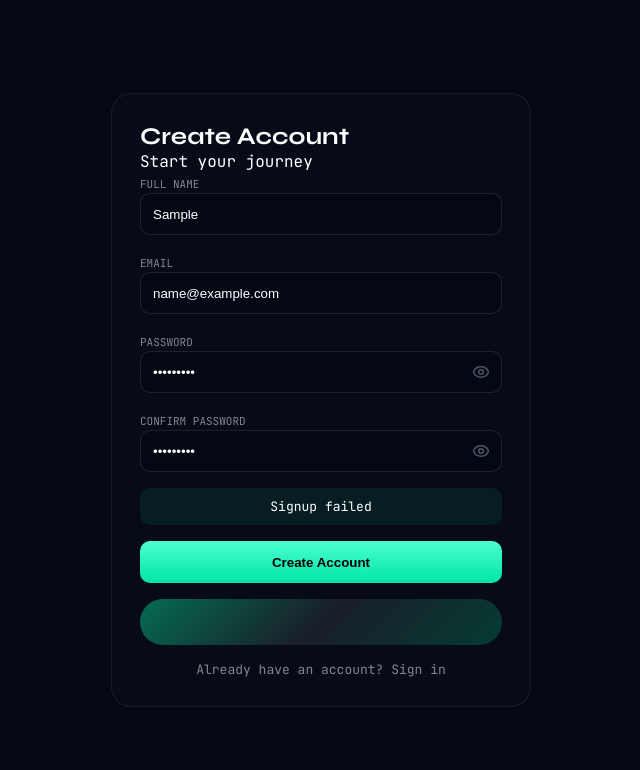
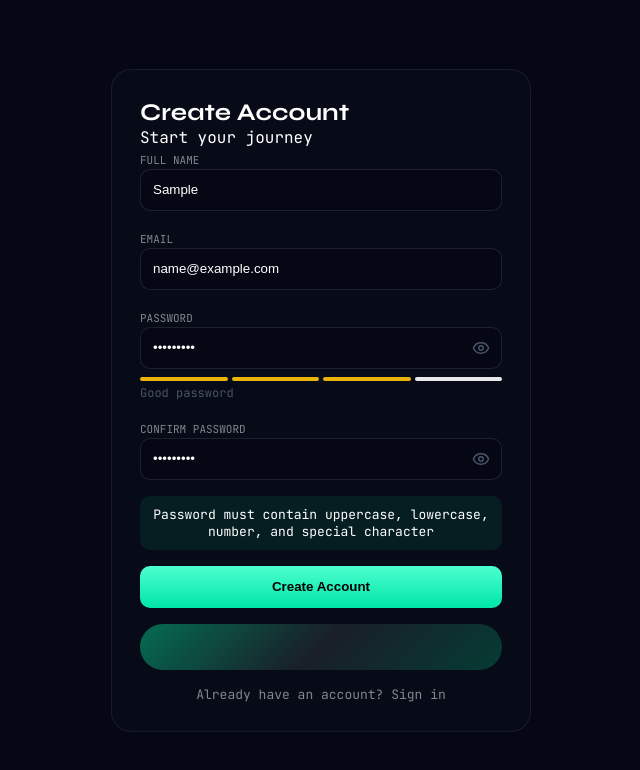
Before and after one commit to Rahul-Karki/API-Gateway, a React (Vite) app in the folder frontend/: page /signup in a window 1280 px wide. Both pictures are taken after typing "Sample", "name@example.com", "Sample123", "Sample123" into the empty fields and a click on the button "Create Account". Shown: the top 770 px of the page, without its empty margins (319-959 px from the left). Built offline with nearby package versions, Linux system fonts and the light colour scheme; no server answers.

Commit message:
added strong password check

```diff
--- a/frontend/src/components/login-form.tsx
+++ b/frontend/src/components/login-form.tsx
@@ -25,6 +25,7 @@ export default function LoginForm() {
   const [loading, setLoading] = useState<boolean>(false)
   const [timer, setTimer] = useState<number>(0)
   const [showPassword, setShowPassword] = useState<boolean>(false)
+
 
   // =========================
   // INPUT CHANGE
--- a/frontend/src/components/resetPassword-form.tsx
+++ b/frontend/src/components/resetPassword-form.tsx
@@ -2,6 +2,8 @@ import { useState } from "react"
 import { useLocation, useNavigate } from "react-router-dom"
 import { Eye, EyeOff } from "lucide-react"
 import apiClient from "@/services/apiClient"
+import { isStrongPassword } from "@/utils/regex"
+import { getPasswordStrength } from "@/utils/strength"
 
 export default function ResetPasswordForm() {
   const [password, setPassword] = useState<string>("")
@@ -9,6 +11,7 @@ export default function ResetPasswordForm() {
   const [message, setMessage] = useState<string>("")
   const [showPassword, setShowPassword] = useState<boolean>(false)
   const [showConfirmPassword, setShowConfirmPassword] = useState<boolean>(false)
+  const [passwordStrength, setPasswordStrength] = useState<number>(0)
 
   const navigate = useNavigate()
   const token = new URLSearchParams(useLocation().search).get("token")
@@ -18,6 +21,11 @@ export default function ResetPasswordForm() {
 
     if (password.length < 8) {
       setMessage("Please enter password of atleast 8 characters")
+      return
+    }
+
+    if (!isStrongPassword(password)) {
+      setMessage("Password must contain uppercase, lowercase, number, and special character (@$!%*?&)")
       return
     }
 
@@ -65,9 +73,13 @@ export default function ResetPasswordForm() {
               <input
                 type={showPassword ? "text" : "password"}
                 value={password}
-                onChange={(e) => setPassword(e.target.value)}
+                onChange={(e) => {
+                  setPassword(e.target.value);
+                  setPasswordStrength(getPasswordStrength(e.target.value));
+                }}
                 required
                 style={{ width: "100%", paddingRight: "40px" }}
+                placeholder="Min 8 chars, uppercase, lowercase, number, symbol"
               />
               <button
                 type="button"
@@ -88,8 +100,44 @@ export default function ResetPasswordForm() {
                 {showPassword ? <EyeOff size={18} /> : <Eye size={18} />}
               </button>
             </div>
+
+            {/* Password Strength Meter */}
+            {password && (
+              <div style={{ marginTop: "8px" }}>
+                <div style={{ display: "flex", gap: "4px", marginBottom: "4px" }}>
+                  {[1, 2, 3, 4].map((level) => (
+                    <div
+                      key={level}
+                      style={{
+                        height: "4px",
+                        flex: 1,
+                        borderRadius: "2px",
+                        background:
+                          level <= passwordStrength
+                            ? passwordStrength === 1
+                              ? "#ef4444"
+                              : passwordStrength === 2
+                              ? "#f97316"
+                              : passwordStrength === 3
+                              ? "#eab308"
+                              : "#22c55e"
+                            : "#e5e7eb",
+                        transition: "all 0.3s ease",
+                      }}
+                    />
+                  ))}
+                </div>
+                <div style={{ fontSize: "12px", color: "#4a5568" }}>
+                  {passwordStrength === 1 && "Weak password"}
+                  {passwordStrength === 2 && "Fair password"}
+                  {passwordStrength === 3 && "Good password"}
+                  {passwordStrength === 4 && "✓ Strong password"}
+                </div>
+              </div>
+            )}
+
             <span className="field-hint">
-              Must be at least 8 characters
+              Must be: 8+ chars, uppercase, lowercase, number, symbol (@$!%*?&)
             </span>
           </div>
 
--- a/frontend/src/components/signup-form.tsx
+++ b/frontend/src/components/signup-form.tsx
@@ -5,6 +5,8 @@ import { Eye, EyeOff } from "lucide-react";
 import apiClient from "@/services/apiClient";
 import { useAuth } from "@/context/AuthContext";
 import GoogleAuthButton from "./GoogleLoginButton.tsx";
+import { isStrongPassword } from "@/utils/regex";
+import { getPasswordStrength } from "@/utils/strength";
 import {} from "react-router-dom";
 
 type FormData = {
@@ -29,13 +31,20 @@ export default function SignupForm() {
   const [message, setMessage] = useState<string>("");
   const [showPassword, setShowPassword] = useState<boolean>(false);
   const [showConfirmPassword, setShowConfirmPassword] = useState<boolean>(false);
+  const [passwordStrength, setPasswordStrength] = useState<number>(0);
 
 
   const handleChange = (e: React.ChangeEvent<HTMLInputElement>) => {
+    const { name, value } = e.target;
     setFormData((prev) => ({
       ...prev,
-      [e.target.name]: e.target.value,
+      [name]: value,
     }));
+
+    // Update password strength when password field changes
+    if (name === "password") {
+      setPasswordStrength(getPasswordStrength(value));
+    }
   };
 
   const handleSubmit = async (e: React.FormEvent) => {
@@ -43,6 +52,11 @@ export default function SignupForm() {
 
     if (formData.password.length < 8) {
       setMessage("Password must be at least 8 characters long");
+      return;
+    }
+
+    if (!isStrongPassword(formData.password)) {
+      setMessage("Password must contain uppercase, lowercase, number, and special character");
       return;
     }
 
@@ -113,6 +127,7 @@ export default function SignupForm() {
                 onChange={handleChange}
                 required
                 style={{ width: "100%", paddingRight: "40px" }}
+                placeholder="Min 8 chars, uppercase, lowercase, number, symbol"
               />
               <button
                 type="button"
@@ -133,6 +148,41 @@ export default function SignupForm() {
                 {showPassword ? <EyeOff size={18} /> : <Eye size={18} />}
               </button>
             </div>
+
+            {/* Password Strength Meter */}
+            {formData.password && (
+              <div style={{ marginTop: "8px" }}>
+                <div style={{ display: "flex", gap: "4px", marginBottom: "4px" }}>
+                  {[1, 2, 3, 4].map((level) => (
+                    <div
+                      key={level}
+                      style={{
+                        height: "4px",
+                        flex: 1,
+                        borderRadius: "2px",
+                        background:
+                          level <= passwordStrength
+                            ? passwordStrength === 1
+                              ? "#ef4444"
+                              : passwordStrength === 2
+                              ? "#f97316"
+                              : passwordStrength === 3
+                              ? "#eab308"
+                              : "#22c55e"
+                            : "#e5e7eb",
+                        transition: "all 0.3s ease",
+                      }}
+                    />
+                  ))}
+                </div>
+                <div style={{ fontSize: "12px", color: "#4a5568" }}>
+                  {passwordStrength === 1 && "Weak password"}
+                  {passwordStrength === 2 && "Fair password"}
+                  {passwordStrength === 3 && "Good password"}
+                  {passwordStrength === 4 && "✓ Strong password"}
+                </div>
+              </div>
+            )}
           </div>
 
           {/* CONFIRM PASSWORD */}
--- /dev/null
+++ b/frontend/src/utils/regex.ts
@@ -0,0 +1,5 @@
+const isStrongPassword = (password: string) => {
+  return /^(?=.*[a-z])(?=.*[A-Z])(?=.*\d)(?=.*[@$!%*?&]).{8,}$/.test(password);
+};
+
+export { isStrongPassword };
--- /dev/null
+++ b/frontend/src/utils/strength.ts
@@ -0,0 +1,12 @@
+const getPasswordStrength = (password: string) => {
+  let strength = 0;
+
+  if (password.length >= 8) strength++;
+  if (/[A-Z]/.test(password)) strength++;
+  if (/[0-9]/.test(password)) strength++;
+  if (/[@$!%*?&]/.test(password)) strength++;
+
+  return strength;
+};
+
+export { getPasswordStrength };
```
